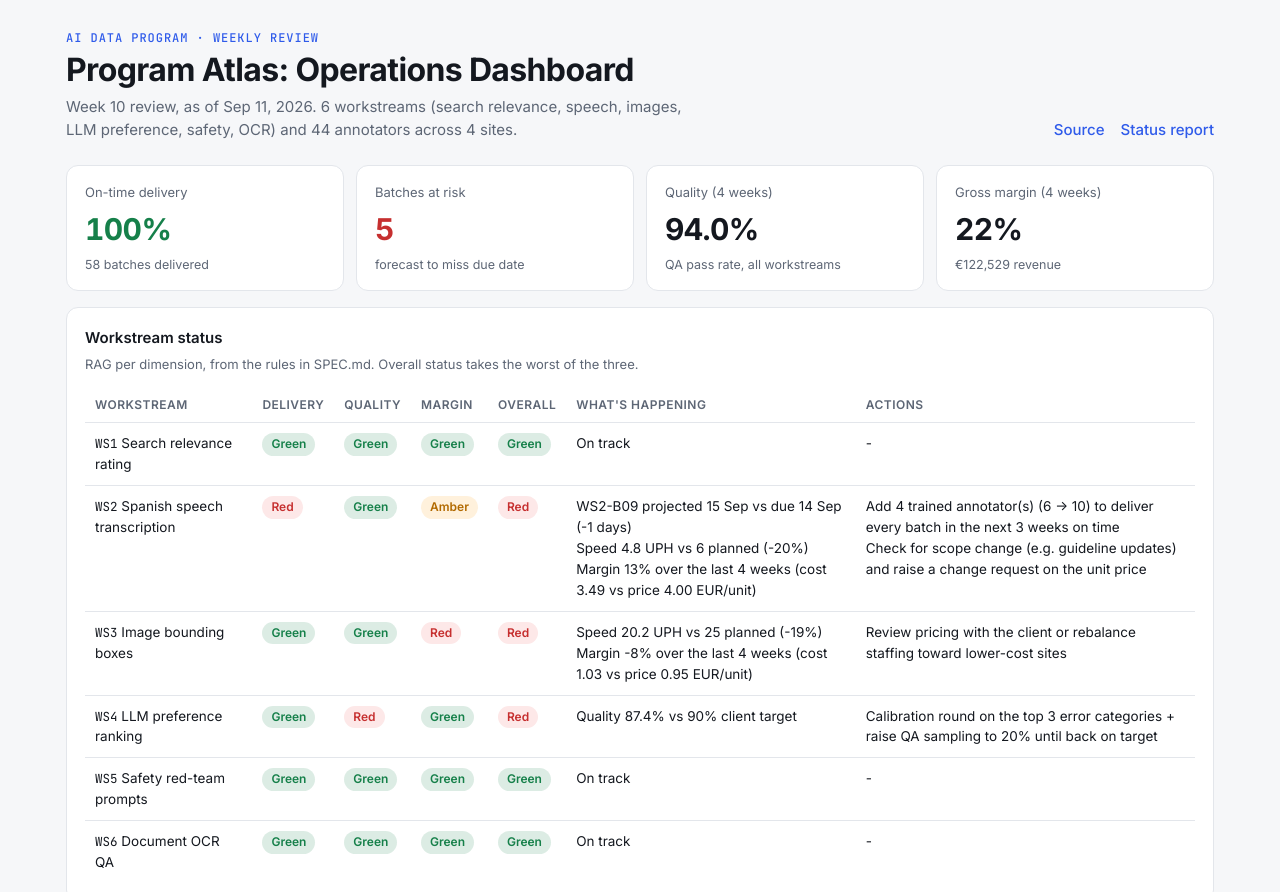
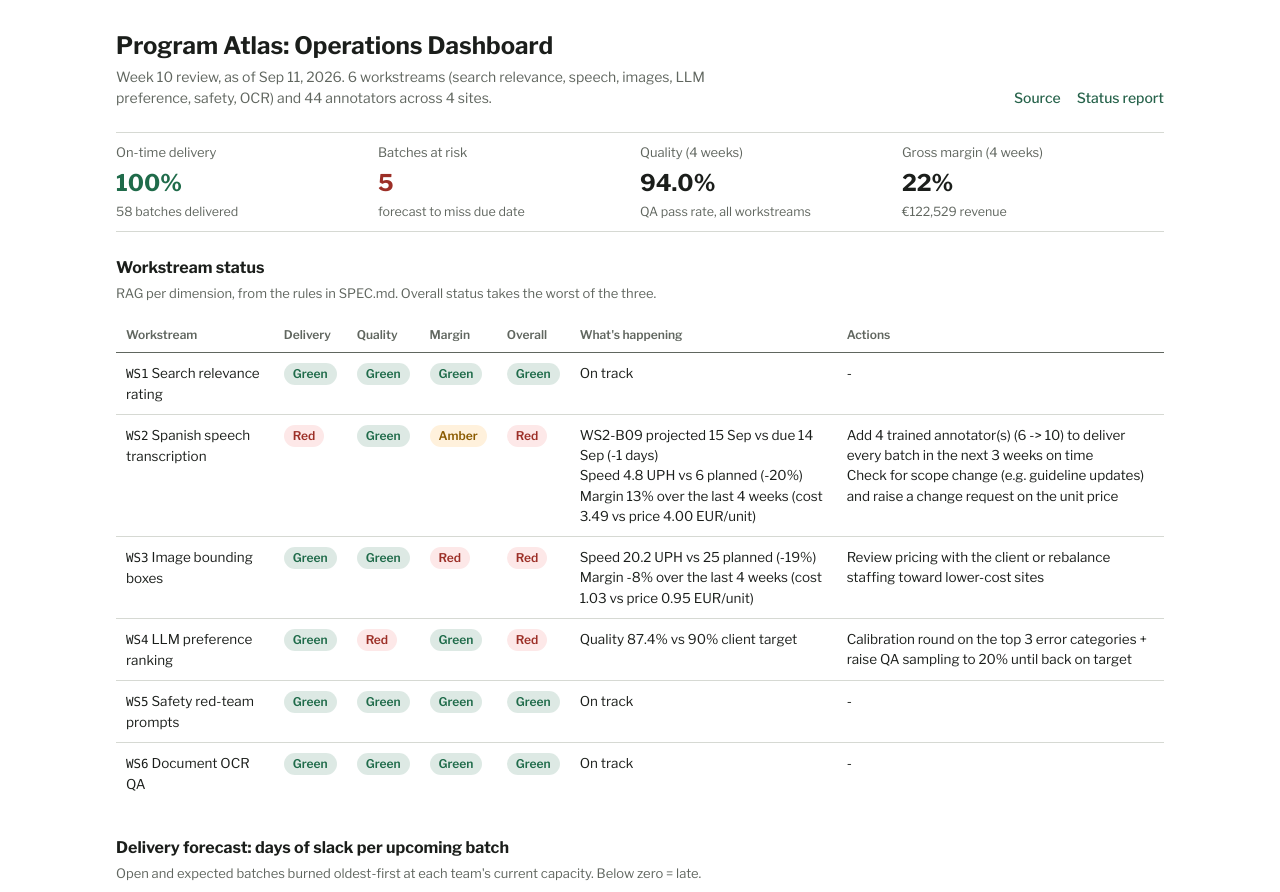
Before and after one commit to 2077santi/ai-data-program-ops, a plain HTML site: page docs/index.html in a window 1280 px wide. Shown: the top 892 px of the page. Drawn offline with nearby package versions, Linux system fonts and the light colour scheme.

Commit message:
Restyle dashboard and simplify README

```diff
--- a/docs/index.html
+++ b/docs/index.html
@@ -6,7 +6,7 @@
 <title>Program Atlas Ops</title>
 <meta name="description" content="Weekly operations dashboard for a multi-workstream AI data program: delivery forecast, RAG status, quality and margin.">
 <link rel="preconnect" href="https://fonts.googleapis.com">
-<link href="https://fonts.googleapis.com/css2?family=Inter:wght@400;500;600;700&family=JetBrains+Mono:wght@400;500&display=swap" rel="stylesheet">
+<link href="https://fonts.googleapis.com/css2?family=Libre+Franklin:wght@400;500;600;700&display=swap" rel="stylesheet">
 <script src="https://cdnjs.cloudflare.com/ajax/libs/Chart.js/4.4.1/chart.umd.min.js"></script>
 <style>
 :root {
@@ -30,10 +30,10 @@
   --series-1: #7a9cff; --series-2: #ff8a5c; --series-3: #4cc6a0; --series-4: #c493f0; --series-5: #7d8799;
 }
 * { box-sizing: border-box; margin: 0; }
-body { background: var(--bg); color: var(--text); font: 15px/1.55 Inter, system-ui, sans-serif; -webkit-font-smoothing: antialiased; }
+body { background: var(--bg); color: var(--text); font: 15px/1.55 Libre Franklin, system-ui, sans-serif; -webkit-font-smoothing: antialiased; }
 main { max-width: 1180px; margin: 0 auto; padding: 32px 16px 64px; }
 header { display: flex; flex-wrap: wrap; gap: 12px 24px; align-items: flex-end; justify-content: space-between; margin-bottom: 24px; }
-.eyebrow { font: 500 12px/1 "JetBrains Mono", monospace; letter-spacing: .08em; text-transform: uppercase; color: var(--accent); margin-bottom: 8px; }
+.eyebrow { font: 500 12px/1 ui-monospace, Menlo, monospace; letter-spacing: .08em; text-transform: uppercase; color: var(--accent); margin-bottom: 8px; }
 h1 { font-size: clamp(24px, 4vw, 32px); line-height: 1.15; letter-spacing: -.02em; }
 .sub { color: var(--muted); margin-top: 6px; max-width: 640px; }
 .links a { color: var(--accent); text-decoration: none; font-weight: 500; margin-left: 16px; }
@@ -61,13 +61,30 @@ tr:last-child td { border-bottom: 0; }
 .chip.critical { background: var(--chip-critical); color: var(--bad); }
 .chip.high { background: var(--chip-high); color: var(--warn); }
 .chip.medium { background: var(--chip-medium); color: var(--warn); }
-.mono { font-family: "JetBrains Mono", monospace; font-size: 12.5px; }
+.mono { font-family: ui-monospace, Menlo, monospace; font-size: 12.5px; }
 .flag { color: var(--bad); font-weight: 600; }
 .rag { display: inline-block; padding: 2px 9px; border-radius: 999px; font-size: 12px; font-weight: 600; }
 .rag.green { background: color-mix(in srgb, var(--good) 15%, transparent); color: var(--good); }
 .rag.amber { background: var(--chip-high); color: var(--warn); }
 .rag.red { background: var(--chip-critical); color: var(--bad); }
 footer { color: var(--muted); font-size: 13px; margin-top: 28px; }
+
+/* Site style */
+:root{--bg:#fff;--surface:#fff;--border:#D6D9D3;--text:#1B1E1B;--muted:#60665F;--accent:#27634B;--accent-soft:#E4EEE8;--good:#1F6B4A;--warn:#8A5A00;--bad:#9C2F27;--series-1:#27634B;--series-2:#B8642A;--series-3:#4C6E91;--series-4:#7B6A58;--series-5:#9AA09A}
+@media (prefers-color-scheme:dark){:root:not([data-theme="light"]){--bg:#141714;--surface:#141714;--border:#333933;--text:#E7EAE5;--muted:#9CA39B;--accent:#7CC3A2;--accent-soft:#23342B;--good:#7CC3A2;--warn:#E0B060;--bad:#EE9A92;--series-1:#7CC3A2;--series-2:#E0A070;--series-3:#8FB0D0;--series-4:#BBA992;--series-5:#7D8580}}
+:root[data-theme="dark"]{--bg:#141714;--surface:#141714;--border:#333933;--text:#E7EAE5;--muted:#9CA39B;--accent:#7CC3A2;--accent-soft:#23342B;--good:#7CC3A2;--warn:#E0B060;--bad:#EE9A92;--series-1:#7CC3A2;--series-2:#E0A070;--series-3:#8FB0D0;--series-4:#BBA992;--series-5:#7D8580}
+body{font:14px/1.5 "Libre Franklin","Helvetica Neue",Arial,sans-serif;font-variant-numeric:tabular-nums}
+main{max-width:1080px}
+.eyebrow{display:none}
+h1{font-size:24px;letter-spacing:0}
+.kpis{gap:0;border-block:1px solid var(--border);margin-bottom:24px}
+.kpi{background:none;border:0;border-radius:0;padding:10px 16px 10px 0}
+.kpi .value{font-size:23px;letter-spacing:0}
+.grid{gap:28px 32px}
+.card{background:none;border:0;border-radius:0;padding:0 0 4px}
+.card h2{font-size:16px;font-weight:700}
+th{text-transform:none;letter-spacing:0;border-bottom-color:var(--muted)}
+.chip{background:none!important;padding:0;border-radius:0}
 </style>
 </head>
 <body>
@@ -146,7 +163,7 @@ document.getElementById("rag").innerHTML =
 
 function draw() {
   Chart.defaults.locale = "en-US";
-  Chart.defaults.font.family = "Inter, system-ui, sans-serif";
+  Chart.defaults.font.family = "Libre Franklin, system-ui, sans-serif";
   Chart.defaults.color = css("--muted");
   Chart.defaults.borderColor = css("--border");
   const series = [1, 2, 3, 4, 5].map(i => css(`--series-${i}`));
```
Also changed, not shown: ops/dashboard_template.html (+22 -5 lines), docs/screenshot.jpg (added), docs/screenshot.png (deleted), 1 other file.
